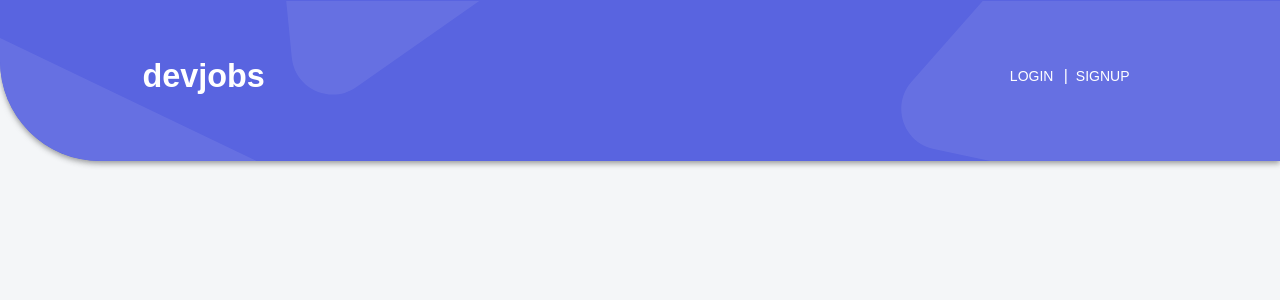
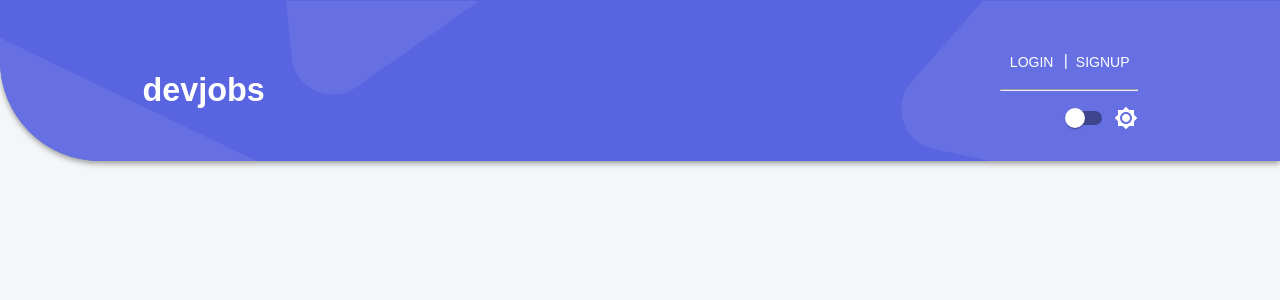
Before and after one commit to dylanson25/bedu-pf-fsd-frontend-2023, a React (Vite) app: page / in a window 1280 px wide. Shown: the top 300 px of the page. Built offline with nearby package versions, Linux system fonts and the light colour scheme.

Commit message:
component header

```diff
--- a/src/App.jsx
+++ b/src/App.jsx
@@ -1,17 +1,26 @@
 import { BrowserRouter as Router, Routes, Route } from "react-router-dom";
 import { Home, Login, Signup } from "./views";
 import { useEffect } from "react";
-import { useDispatch } from "react-redux";
+import { useDispatch, useSelector } from "react-redux";
+
 import { checkAUTH } from "./redux/auth";
+import "./assets/styles/index.scss";
+import CssBaseline from "@mui/material/CssBaseline";
+import { ThemeProvider, StyledEngineProvider } from "@mui/material";
+import theme from "./utils/theme/ThemeConfig";
 
 function App() {
+  const { DARK } = useSelector((state) => state.darkMode);
+
   const dispatch = useDispatch();
   useEffect(() => {
     dispatch(checkAUTH());
   }, []);
 
   return (
-    <>
+    <ThemeProvider theme={theme(DARK ? "dark" : "light")}>
+      <StyledEngineProvider injectFirst>
+        <CssBaseline />
         <Router>
           <Routes>
             <Route exact path="/" element={<Home />} />
@@ -19,7 +28,8 @@ function App() {
             <Route path="/signup" element={<Signup />} />
           </Routes>
         </Router>
-    </>
+      </StyledEngineProvider>
+    </ThemeProvider>
   );
 }
 
--- a/src/components/Header/Header.jsx
+++ b/src/components/Header/Header.jsx
@@ -1,12 +1,23 @@
+import { useState } from "react";
+import { useDispatch, useSelector } from "react-redux";
 import "./styles.scss";
 import { Triangle } from "./Triangle";
-import { AppBar, Toolbar, Typography } from "@mui/material";
-import { useSelector } from "react-redux";
-import { PeopleAlt, Email } from "@mui/icons-material";
+import { AppBar, Toolbar, Typography, Switch } from "@mui/material";
+import { PeopleAlt, Email, Nightlight, Brightness7 } from "@mui/icons-material";
 import { LinkButton } from "../";
+import { setDarkMode } from "../../redux/darkMode";
 
 const Header = () => {
   const { status, user } = useSelector((state) => state.auth);
+  const { DARK } = useSelector((state) => state.darkMode);
+  const [theme, setTheme] = useState(!!DARK);
+  const dispatch = useDispatch();
+
+  const onChangeTheme = (event) => {
+    setTheme(event.target.checked);
+    dispatch(setDarkMode(theme ? 0 : 1));
+  };
+
   return (
     <AppBar className="header rounded-sm-0">
       <Toolbar className="px-3 px-sm-5 px-lg-3 px-xl-0">
@@ -18,8 +29,9 @@ const Header = () => {
         >
           devjobs
         </Typography>
+        <div>
           {status === "authenticated" ? (
-          <div>
+            <>
               <div className="d-flex">
                 <PeopleAlt />
                 <Typography className="ms-2" variant="p">
@@ -33,14 +45,20 @@ const Header = () => {
                   {user.email}
                 </Typography>
               </div>
-          </div>
+            </>
           ) : (
             <>
               <LinkButton label="Login" route="/login" />
               <span>|</span>
               <LinkButton label="Signup" route="/signup" />
+              <hr />
             </>
           )}
+          <div className="d-flex align-items-center justify-content-end">
+            <Switch checked={theme} color="default" onChange={onChangeTheme} />
+            {theme ? <Nightlight /> : <Brightness7 />}
+          </div>
+        </div>
       </Toolbar>
       <Triangle />
     </AppBar>
--- a/src/main.jsx
+++ b/src/main.jsx
@@ -4,20 +4,10 @@ import ReactDOM from "react-dom/client";
 import { Provider } from "react-redux";
 import store from "./redux/store";
 
-import "./assets/styles/index.scss";
-import CssBaseline from "@mui/material/CssBaseline";
-import { ThemeProvider, StyledEngineProvider } from "@mui/material";
-import theme from "./utils/theme/ThemeConfig";
-
 ReactDOM.createRoot(document.getElementById("root")).render(
   <React.StrictMode>
     <Provider store={store}>
-      <ThemeProvider theme={theme("light")}>
-        <StyledEngineProvider injectFirst>
-          <CssBaseline />
-          <App />
-        </StyledEngineProvider>
-      </ThemeProvider>
+      <App />
     </Provider>
   </React.StrictMode>
 );
```
Lines whose indentation alone changed are shown as unchanged.
